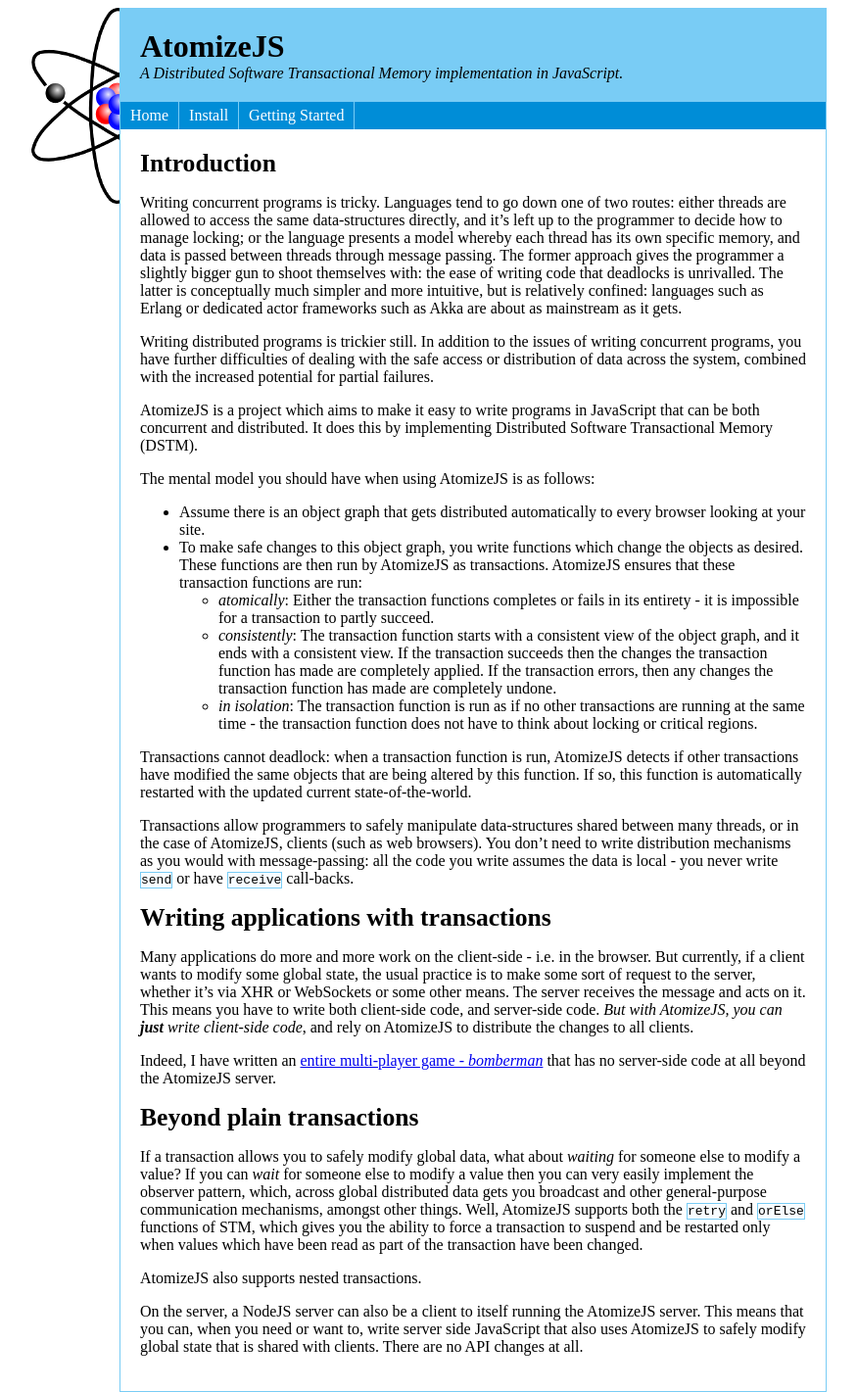
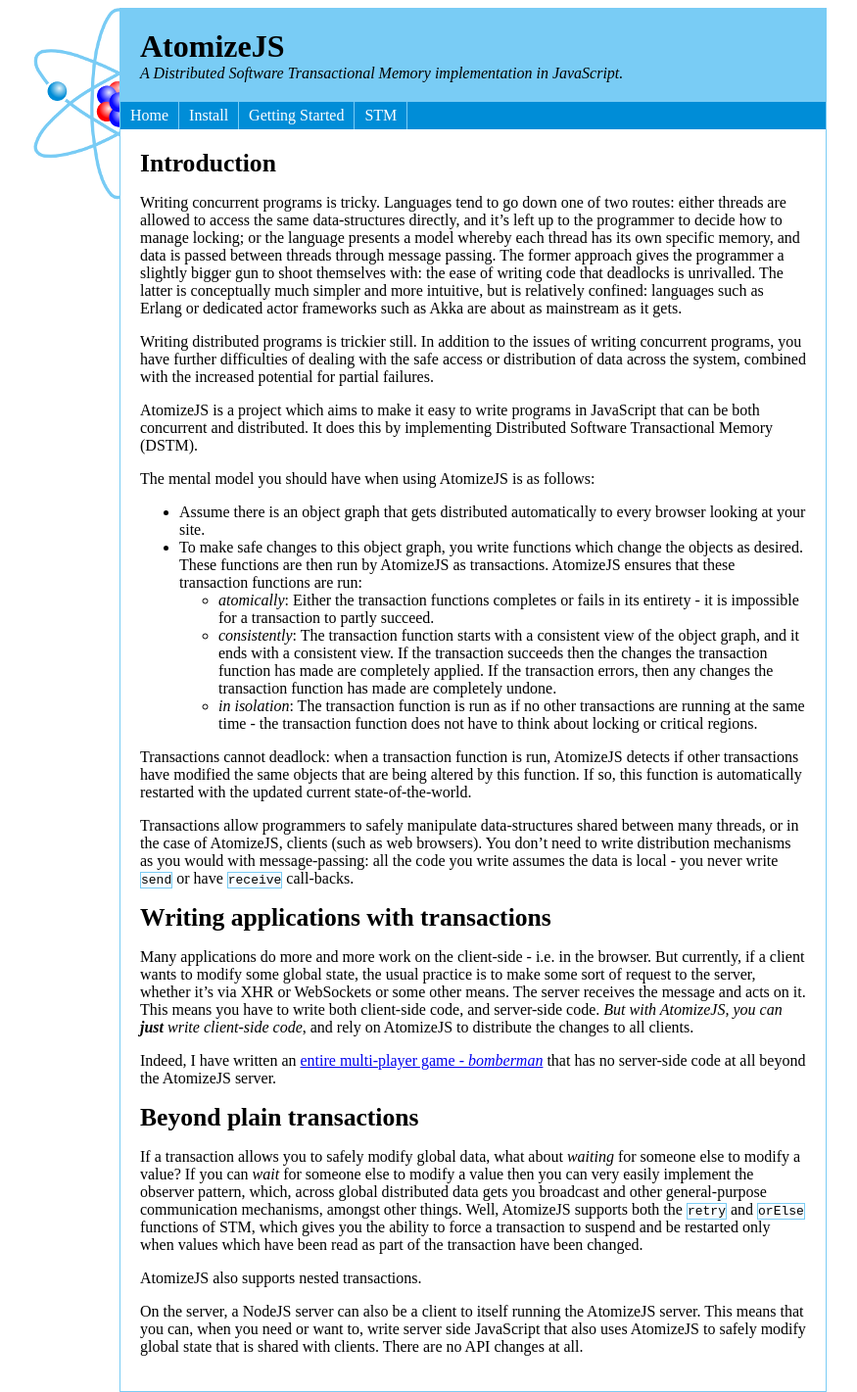
Before and after one commit to atomizejs/atomizejs.github.com, a Jekyll site: the page built from index.markdown, in a window 1280 px wide. Shown: the whole page at 98% size, without its empty margins (202-1077 px from the left). Built offline with Jekyll 4.4.1, drawn with Linux system fonts in a browser that asks for light colours; Markdown is read by kramdown in place of the engine named in the settings.

```diff
--- a/_layouts/default.html
+++ b/_layouts/default.html
@@ -22,6 +22,7 @@
         <li><a href="/">Home</a></li>
         <li><a href="/install.html">Install</a></li>
         <li><a href="/getting_started.html">Getting Started</a></li>
+        <li><a href="/stm.html">STM</a></li>
       </ul>
     </div>
 
--- a/stylesheets/site.css
+++ b/stylesheets/site.css
@@ -11,8 +11,8 @@
         margin: 0 auto;
         padding: 0;
         width: 90px;
-        height: 200px;
-        background-image: url('/images/atomizejs.png');
+        height: 196px;
+        background-image: url('/images/atomizejs-logo.png');
 }
 
 #container
```
Also changed, not shown: images/atomizejs-logo.png (added), images/atomizejs.png (deleted), images/atomizejs.svg (added).
